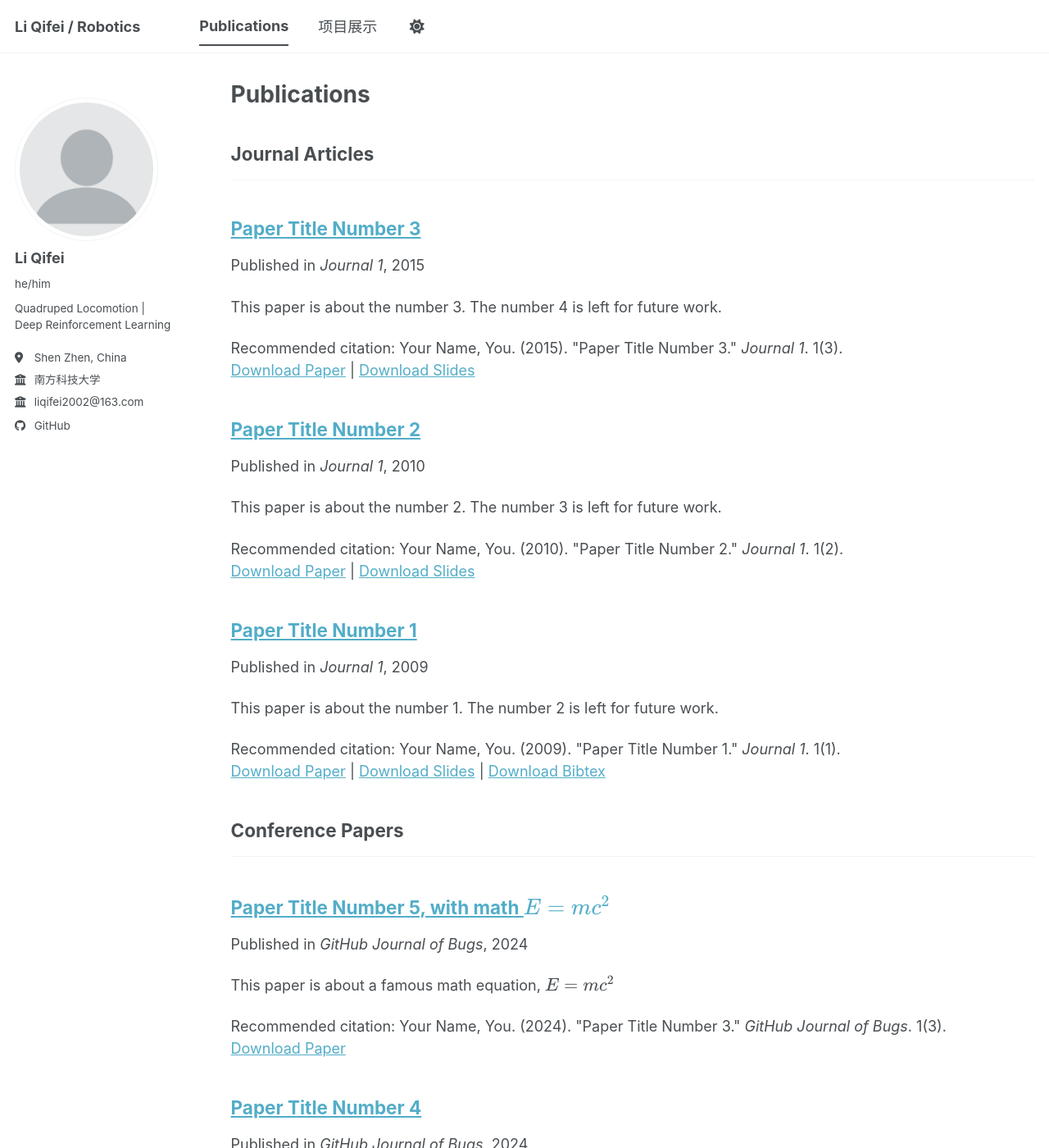
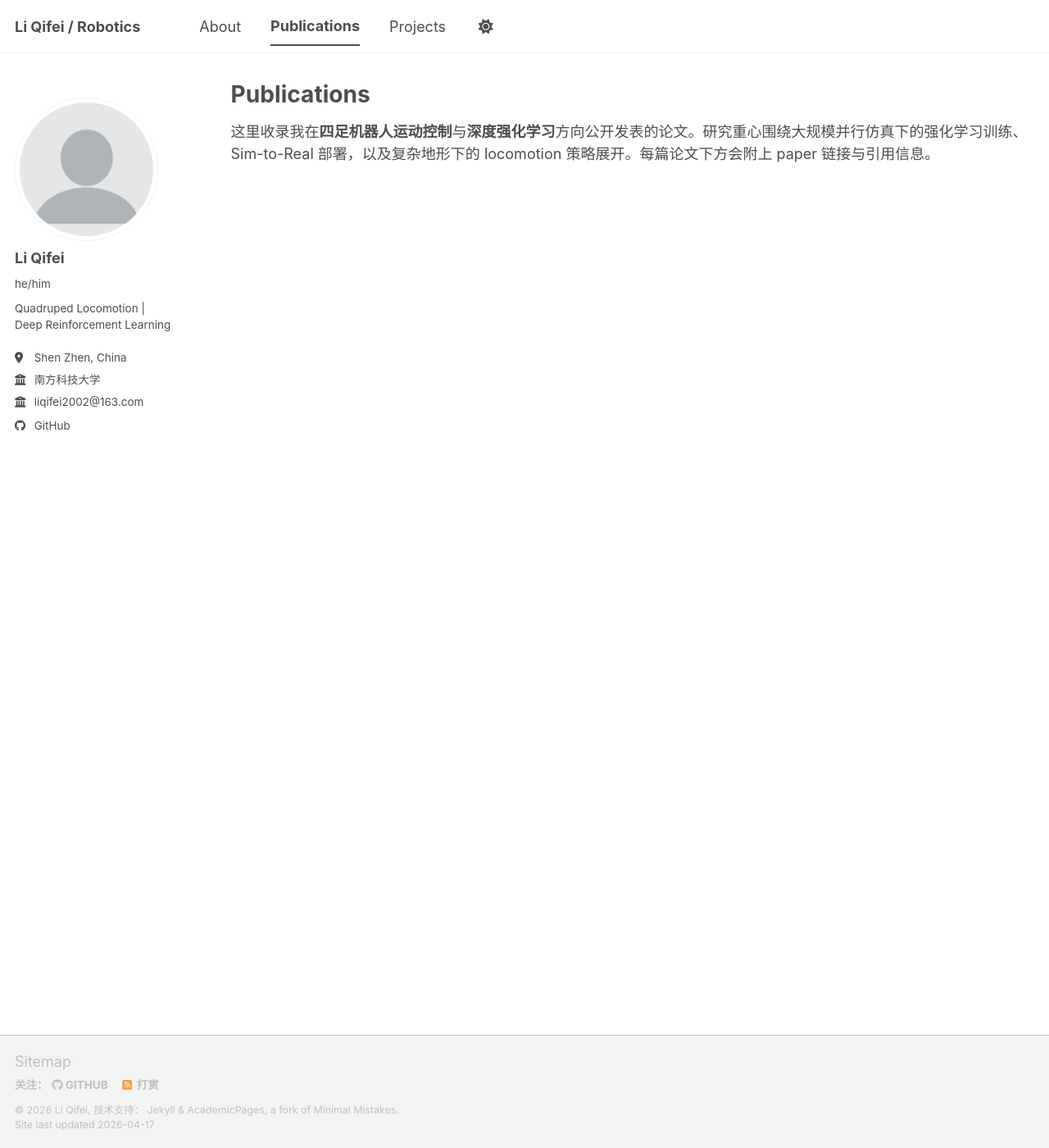
Before and after one commit to nocodenopain/nocodenopain.github.io, a Jekyll site: the page built from _pages/publications.html, in a window 1280 px wide and 1400 px high. Shown: the whole window at 82% size. Built offline with Jekyll 4.4.1, drawn with Linux system fonts in a browser that asks for light colours; a script bundle is joined from its source files by our own code; library files that are not in the unit come from our copies; some of the changed text lies outside the part shown.

Commit message:
重整站点结构: 中文 About + Publications/Projects 骨架
- about 重写为中文总览(教育经历/研究方向/技术栈/技能包)
- 导航栏统一英文: About/Publications/Projects
- publications 页面加中文研究方向简介
- portfolio 页面改名 Projects, 加中文引导
- 清除模板示例内容, 新增 TEMPLATE 骨架文件

Co-Authored-By: Claude Opus 4.7 <noreply@anthropic.com>

```diff
--- a/_data/navigation.yml
+++ b/_data/navigation.yml
@@ -3,31 +3,13 @@
 # Changing the order here will adjust the order and you can also add additional
 # links. Removing a link prevents it from showing in the header, but does not
 # prevent it from being included in the site.
-#
-# NOTE that only one of the CV options should be selected, the first is for the
-#      Markdown formatted page while the second is generated using JSON.
 
 main:
+  - title: "About"
+    url: /
+
   - title: "Publications"
     url: /publications/
 
-  # - title: "Talks"
-  #   url: /talks/
-
-  # - title: "Teaching"
-  #   url: /teaching/
-
-  - title: "项目展示"
+  - title: "Projects"
     url: /portfolio/
-
-  # - title: "Blog Posts"
-  #   url: /year-archive/
-
-  # - title: "CV"
-  #   url: /cv/
-
-  # - title: "CV"
-  #   url: /cv-json/
-
-  # - title: "Guide"
-  #   url: /markdown/
--- a/_pages/publications.html
+++ b/_pages/publications.html
@@ -4,6 +4,8 @@ title: "Publications"
 permalink: /publications/
 author_profile: true
 ---
+
+<p>这里收录我在<strong>四足机器人运动控制</strong>与<strong>深度强化学习</strong>方向公开发表的论文。研究重心围绕大规模并行仿真下的强化学习训练、Sim-to-Real 部署，以及复杂地形下的 locomotion 策略展开。每篇论文下方会附上 paper 链接与引用信息。</p>
 
 {% if site.author.googlescholar %}
   <div class="wordwrap">You can also find my articles on <a href="{{site.author.googlescholar}}">my Google Scholar profile</a>.</div>
--- a/_publications/2009-10-01-paper-title-number-1.md
+++ /dev/null
@@ -1,14 +0,0 @@
----
-title: "Paper Title Number 1"
-collection: publications
-category: manuscripts
-permalink: /publication/2009-10-01-paper-title-number-1
-excerpt: 'This paper is about the number 1. The number 2 is left for future work.'
-date: 2009-10-01
-venue: 'Journal 1'
-slidesurl: 'https://academicpages.github.io/files/slides1.pdf'
-paperurl: 'https://academicpages.github.io/files/paper1.pdf'
-bibtexurl: 'https://academicpages.github.io/files/bibtex1.bib'
-citation: 'Your Name, You. (2009). &quot;Paper Title Number 1.&quot; <i>Journal 1</i>. 1(1).'
----
-The contents above will be part of a list of publications, if the user clicks the link for the publication than the contents of section will be rendered as a full page, allowing you to provide more information about the paper for the reader. When publications are displayed as a single page, the contents of the above "citation" field will automatically be included below this section in a smaller font.
--- a/_publications/2010-10-01-paper-title-number-2.md
+++ /dev/null
@@ -1,14 +0,0 @@
----
-title: "Paper Title Number 2"
-collection: publications
-category: manuscripts
-permalink: /publication/2010-10-01-paper-title-number-2
-excerpt: 'This paper is about the number 2. The number 3 is left for future work.'
-date: 2010-10-01
-venue: 'Journal 1'
-slidesurl: 'https://academicpages.github.io/files/slides2.pdf'
-paperurl: 'https://academicpages.github.io/files/paper2.pdf'
-citation: 'Your Name, You. (2010). &quot;Paper Title Number 2.&quot; <i>Journal 1</i>. 1(2).'
----
-
-The contents above will be part of a list of publications, if the user clicks the link for the publication than the contents of section will be rendered as a full page, allowing you to provide more information about the paper for the reader. When publications are displayed as a single page, the contents of the above "citation" field will automatically be included below this section in a smaller font.
--- a/_publications/2015-10-01-paper-title-number-3.md
+++ /dev/null
@@ -1,14 +0,0 @@
----
-title: "Paper Title Number 3"
-collection: publications
-category: manuscripts
-permalink: /publication/2015-10-01-paper-title-number-3
-excerpt: 'This paper is about the number 3. The number 4 is left for future work.'
-date: 2015-10-01
-venue: 'Journal 1'
-slidesurl: 'https://academicpages.github.io/files/slides3.pdf'
-paperurl: 'https://academicpages.github.io/files/paper3.pdf'
-citation: 'Your Name, You. (2015). &quot;Paper Title Number 3.&quot; <i>Journal 1</i>. 1(3).'
----
-
-The contents above will be part of a list of publications, if the user clicks the link for the publication than the contents of section will be rendered as a full page, allowing you to provide more information about the paper for the reader. When publications are displayed as a single page, the contents of the above "citation" field will automatically be included below this section in a smaller font.
--- a/_publications/2025-06-08-paper-title-number-5.md
+++ /dev/null
@@ -1,13 +0,0 @@
----
-title: "Paper Title Number 5, with math $$E=mc^2$$"
-collection: publications
-category: conferences
-permalink: /publication/2024-02-17-paper-title-number-4
-excerpt: 'This paper is about a famous math equation, $$E=mc^2$$'
-date: 2024-02-17
-venue: 'GitHub Journal of Bugs'
-paperurl: 'https://academicpages.github.io/files/paper3.pdf'
-citation: 'Your Name, You. (2024). &quot;Paper Title Number 3.&quot; <i>GitHub Journal of Bugs</i>. 1(3).'
----
-
-Using [MathJax](https://www.mathjax.org/) in the description is supported - $$E=mc^2$$ - however, the use must be mindful that the default delimiters are `$$...$$` and `\\[...\\]` which differs from the `$...$` that is typically expected.
```
Also changed, not shown: _pages/about.md (+22 -16 lines), _pages/portfolio.html (+8 -2 lines), _portfolio/TEMPLATE.md (added, +50 -0 lines), _portfolio/portfolio-1.md (deleted, +0 -7 lines), _portfolio/portfolio-2.html (deleted, +0 -7 lines), _publications/2024-02-17-paper-title-number-4.md (deleted, +0 -13 lines), _publications/TEMPLATE.md (added, +20 -0 lines).
